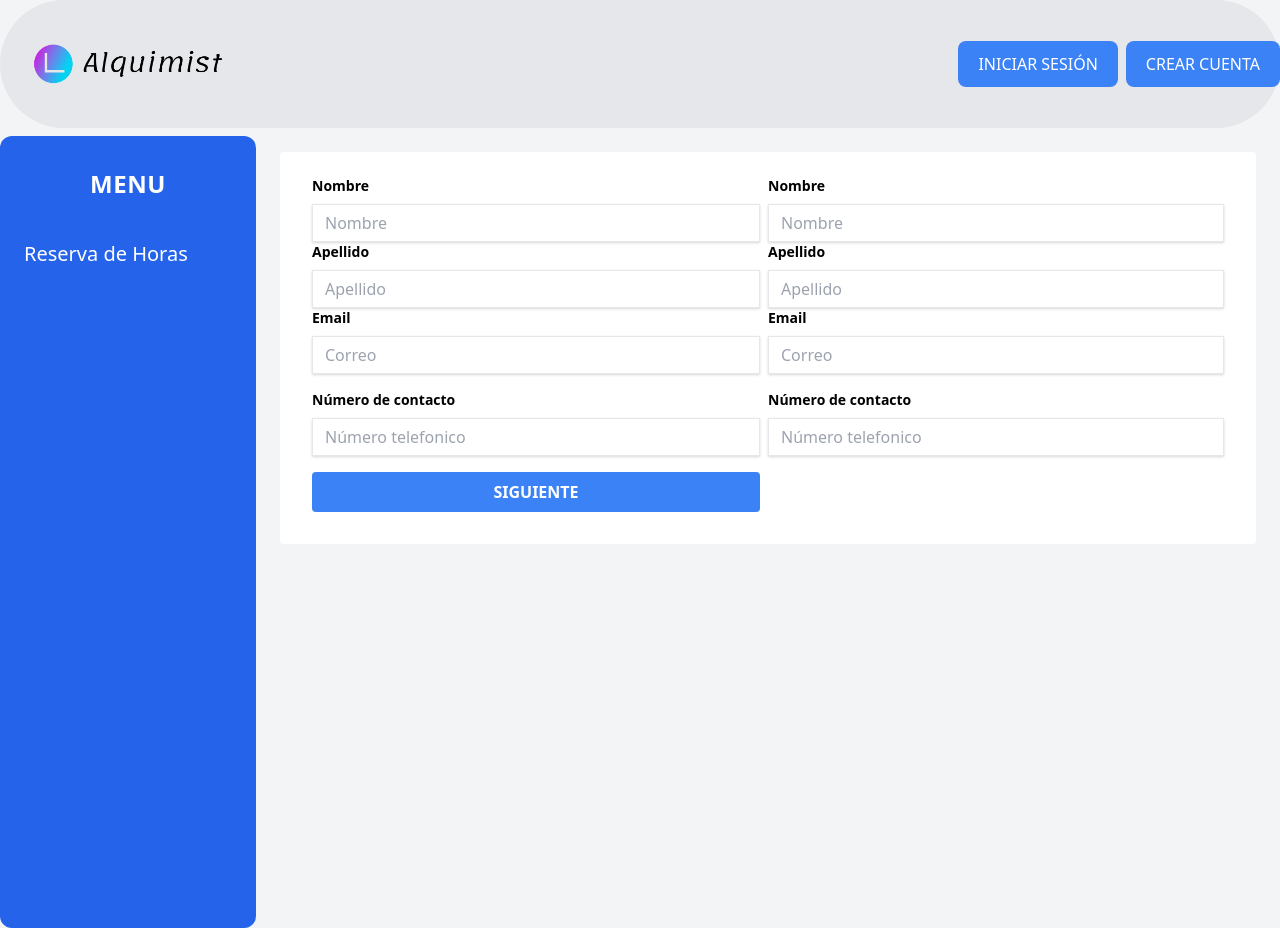
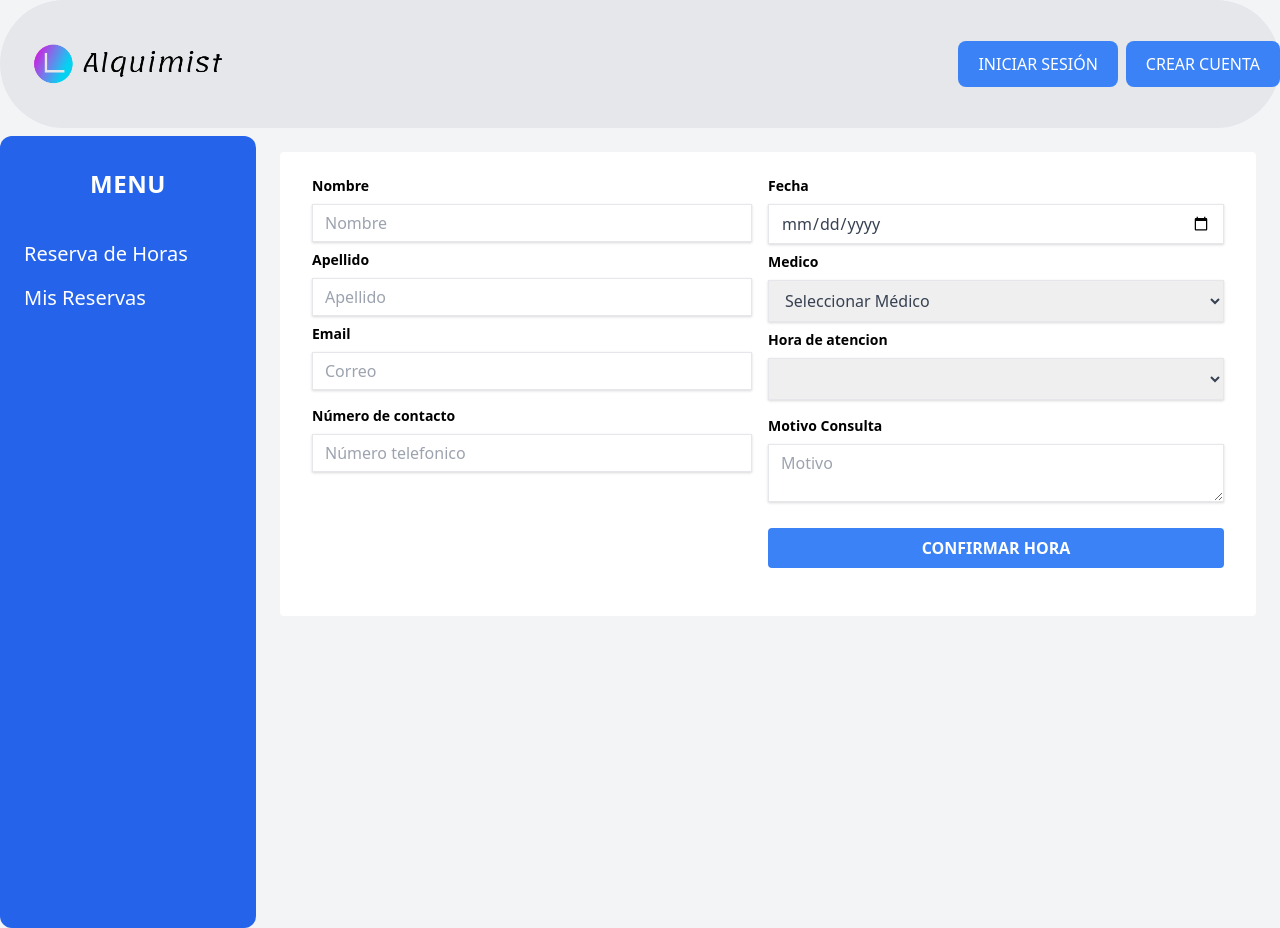
Before and after one commit to pbindisramos/Telemedicine, a Next.js app: page /reservahora in a window 1280 px wide. Built offline with nearby package versions, Linux system fonts and the light colour scheme.

Commit message:
ficha reserva cita

```diff
--- a/components/Paciente/FormDoctor.js
+++ b/components/Paciente/FormDoctor.js
@@ -1,8 +1,24 @@
-import React from 'react';
+import React, { useState } from 'react';
 import { useFormik } from 'formik';
 import * as Yup from 'yup';
 
 const FormDoctor = () => {
+  const [medicos, guardarMedictos] = useState([
+    'Tomas Saa',
+    'Francisco Neumann',
+    'Teresa Vidaurre',
+  ]);
+  let medicosList =
+    medicos.length > 0 &&
+    medicos.map((item, i) => {
+      return (
+        <>
+          <option key={item} value={item}>
+            {item}
+          </option>
+        </>
+      );
+    });
   const formik = useFormik({
     initialValues: {
       email: '',
@@ -24,10 +40,10 @@ const FormDoctor = () => {
         <div className='flex'>
           <div className='w-full'>
             <form
-              className='bg-white rounded shadown-md px-8 pt-6 pb-8 mb-4 grid grid-cols-2 '
+              className='bg-white rounded shadown-md px-8 pt-6 pb-8 mb-4 grid grid-cols-2'
               onSubmit={formik.handleSubmit}
             >
-              <div className='col-auto mr-2'>
+              <div className='col-auto mr-4'>
                 <div className='mb-4'>
                   <label
                     className='block text-black text-sm font-bold mb-2'
@@ -37,7 +53,7 @@ const FormDoctor = () => {
                   </label>
                   <input
                     type='text'
-                    className='shadow appereance-none border rounder w-full py-2 px-3 text-gray-700 leading-tight focus:outline-none focus:shadow-outline'
+                    className='shadow appereance-none border rounder w-full py-2 px-3 text-gray-700 leading-tight focus:outline-none focus:shadow-outline mb-2'
                     id='nombre'
                     placeholder='Nombre'
                     // value={formik.values.password}
@@ -52,91 +68,7 @@ const FormDoctor = () => {
                   </label>
                   <input
                     type='text'
-                    className='shadow appereance-none border rounder w-full py-2 px-3 text-gray-700 leading-tight focus:outline-none focus:shadow-outline'
-                    id='apellido'
-                    placeholder='Apellido'
-                    // value={formik.values.password}
-                    // onChange={formik.handleChange}
-                    // onBlur={formik.handleBlur}
-                  />
-                  <label
-                    className='block text-black text-sm font-bold mb-2'
-                    htmlFor='email'
-                  >
-                    Email
-                  </label>
-                  <input
-                    type='email'
-                    className='shadow appereance-none border rounder w-full py-2 px-3 text-gray-700 leading-tight focus:outline-none focus:shadow-outline'
-                    id='email'
-                    placeholder='Correo'
-                    value={formik.values.email}
-                    onChange={formik.handleChange}
-                    onBlur={formik.handleBlur}
-                  />
-                  {formik.touched.email && formik.errors.email ? (
-                    <div className='my-2 bg-gray-200 border-l-4 border-blue-500 text-red-600 p-4'>
-                      <p className='font-bold'>Error</p>
-                      <p>{formik.errors.email}</p>
-                    </div>
-                  ) : null}
-                </div>
-                <div className='mb-4'>
-                  <label
-                    className='block text-black text-sm font-bold mb-2'
-                    htmlFor='number'
-                  >
-                    Número de contacto
-                  </label>
-                  <input
-                    type='text'
-                    className='shadow appereance-none border rounder w-full py-2 px-3 text-gray-700 leading-tight focus:outline-none focus:shadow-outline'
-                    id='numero'
-                    placeholder='Número telefonico'
-                    //   value={formik.values.password}
-                    //   onChange={formik.handleChange}
-                    //   onBlur={formik.handleBlur}
-                  />
-                  {formik.touched.password && formik.errors.password ? (
-                    <div className='my-2 bg-gray-200 border-l-4 border-blue-500 text-red-600 p-4'>
-                      <p className='font-bold'>Error</p>
-                      <p>{formik.errors.password}</p>
-                    </div>
-                  ) : null}
-                </div>
-                <input
-                  type='submit'
-                  className='bg-blue-500 hover:bg-gay-900 w-full p-2 text-white uppercase font-bold rounded'
-                  value='Siguiente'
-                />
-              </div>
-
-              <div className='col-auto'>
-                <div className='mb-4'>
-                  <label
-                    className='block text-black text-sm font-bold mb-2'
-                    htmlFor='nombre'
-                  >
-                    Nombre
-                  </label>
-                  <input
-                    type='text'
-                    className='shadow appereance-none border rounder w-full py-2 px-3 text-gray-700 leading-tight focus:outline-none focus:shadow-outline'
-                    id='nombre'
-                    placeholder='Nombre'
-                    // value={formik.values.password}
-                    // onChange={formik.handleChange}
-                    // onBlur={formik.handleBlur}
-                  />
-                  <label
-                    className='block text-black text-sm font-bold mb-2'
-                    htmlFor='apellido'
-                  >
-                    Apellido
-                  </label>
-                  <input
-                    type='text'
-                    className='shadow appereance-none border rounder w-full py-2 px-3 text-gray-700 leading-tight focus:outline-none focus:shadow-outline'
+                    className='shadow appereance-none border rounder w-full py-2 px-3 text-gray-700 leading-tight focus:outline-none focus:shadow-outline mb-2'
                     id='apellido'
                     placeholder='Apellido'
                     // value={formik.values.password}
@@ -189,6 +121,84 @@ const FormDoctor = () => {
                   ) : null}
                 </div>
               </div>
+              <div className='col-auto'>
+                <div className='mb-4'>
+                  <label
+                    className='block text-black text-sm font-bold mb-2'
+                    htmlFor='fecha'
+                  >
+                    Fecha
+                  </label>
+                  <input
+                    type='date'
+                    className='shadow appereance-none border rounder w-full py-2 px-3 text-gray-700 leading-tight focus:outline-none focus:shadow-outline mb-2'
+                    id='fecha'
+                    placeholder='Fecha'
+                    // value={formik.values.password}
+                    // onChange={formik.handleChange}
+                    // onBlur={formik.handleBlur}
+                  />
+                  <label
+                    className='block text-black text-sm font-bold mb-2'
+                    htmlFor='medico'
+                  >
+                    Medico
+                  </label>
+                  <select className='shadow appereance-none border rounder w-full py-2 px-3 text-gray-700 leading-tight focus:outline-none focus:shadow-outline mb-2'>
+                    <option>Seleccionar Médico</option>
+                    {medicosList}
+                  </select>
+                  <label
+                    className='block text-black text-sm font-bold mb-2'
+                    htmlFor='hora'
+                  >
+                    Hora de atencion
+                  </label>
+                  <select
+                    type='email'
+                    className='shadow appereance-none border rounder w-full py-2 px-3 text-gray-700 leading-tight focus:outline-none focus:shadow-outline'
+                    id='hora'
+                    placeholder='Hora'
+                    // value={formik.values.email}
+                    // onChange={formik.handleChange}
+                    // onBlur={formik.handleBlur}
+                  />
+                  {formik.touched.email && formik.errors.email ? (
+                    <div className='my-2 bg-gray-200 border-l-4 border-blue-500 text-red-600 p-4'>
+                      <p className='font-bold'>Error</p>
+                      <p>{formik.errors.email}</p>
+                    </div>
+                  ) : null}
+                </div>
+                <div className='mb-4'>
+                  <label
+                    className='block text-black text-sm font-bold mb-2'
+                    htmlFor='motivo'
+                  >
+                    Motivo Consulta
+                  </label>
+                  <textarea
+                    type='text'
+                    className='shadow appereance-none border rounder w-full py-2 px-3 text-gray-700 leading-tight focus:outline-none focus:shadow-outline'
+                    id='motivo'
+                    placeholder='Motivo'
+                    //   value={formik.values.password}
+                    //   onChange={formik.handleChange}
+                    //   onBlur={formik.handleBlur}
+                  />
+                  {formik.touched.password && formik.errors.password ? (
+                    <div className='my-2 bg-gray-200 border-l-4 border-blue-500 text-red-600 p-4'>
+                      <p className='font-bold'>Error</p>
+                      <p>{formik.errors.password}</p>
+                    </div>
+                  ) : null}
+                  <input
+                    type='submit'
+                    className='bg-blue-500 hover:bg-gay-900 w-full p-2 mt-5 text-white uppercase font-bold rounded'
+                    value='Confirmar hora'
+                  />
+                </div>
+              </div>
             </form>
           </div>
         </div>
--- a/components/Sidebar.js
+++ b/components/Sidebar.js
@@ -10,10 +10,17 @@ const Sidebar = () => {
         </p>
         <nav className='mt-10 group'>
           <Link href='/reservahora'>
-            <a className='mt-5 text-xl text-white group-hover:text-gray-600'>
+            <a className='mt-5 text-xl text-white textColor group-hover:text-gray-600'>
               Reserva de Horas
             </a>
           </Link>
+          <div className='mt-4'>
+            <Link href='#'>
+              <a className='text-xl text-white group-hover:text-gray-600'>
+                Mis Reservas
+              </a>
+            </Link>
+          </div>
         </nav>
       </div>
     </div>
```
